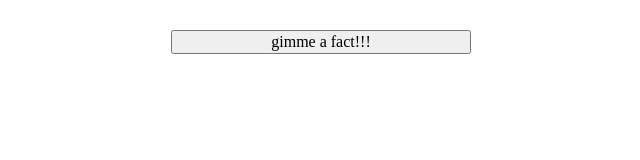
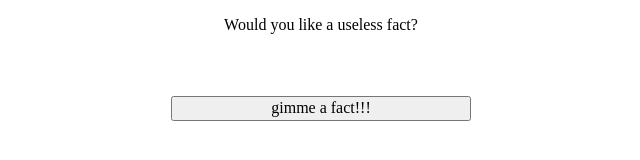
Before and after one commit to celerydog/random-fact-API-practice, a plain HTML site: page index.html in a window 1280 px wide. Shown: the whole page, without its empty margins (319-959 px from the left). Drawn offline with Linux system fonts and the light colour scheme.

Commit message:
updated margins and added h1

```diff
--- a/index.html
+++ b/index.html
@@ -13,6 +13,8 @@
 		<link rel="stylesheet" href="css/style.css">
 	</head>
 	<body>
+
+        <p>Would you like a useless fact?<p>
         <input type="button" name="factButton" id="factButton" value="gimme a fact!!!">
         <p id="placeForFacts"></p>
 
```
